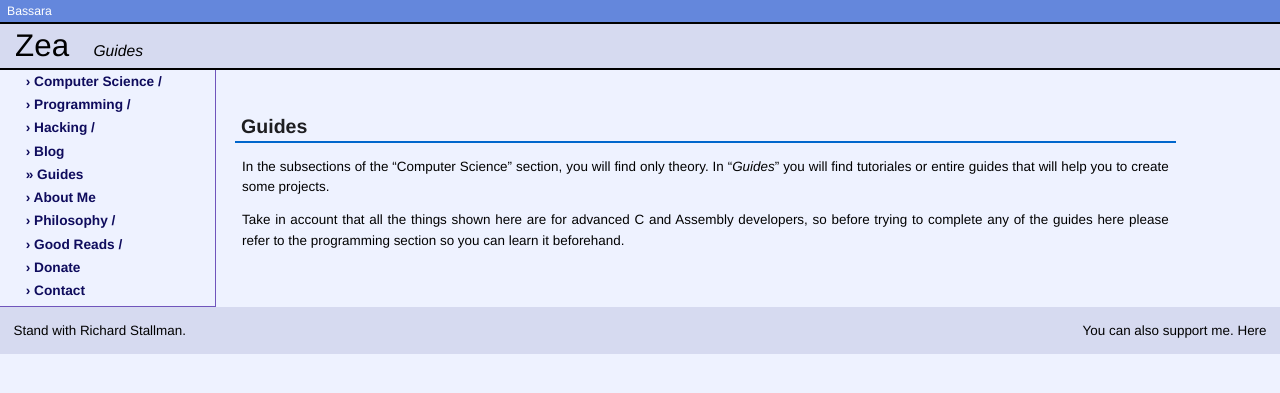
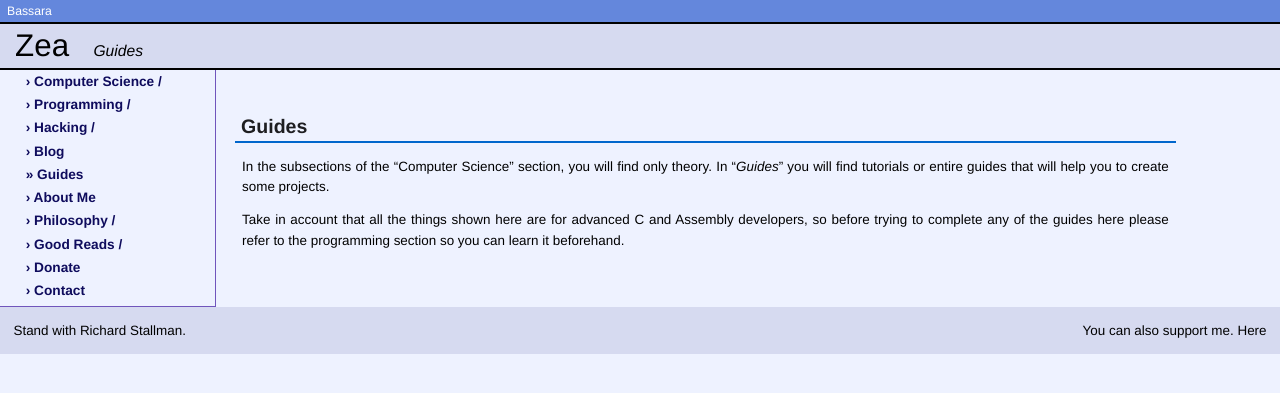
Before and after one commit to LovelaceC/Zea, a Jekyll site: the page built from guides.html, in a window 1280 px wide. Shown: the top 393 px of the page. Built offline with Jekyll 4.4.1, drawn with Linux system fonts in a browser that asks for light colours.

```diff
--- a/_config.yml
+++ b/_config.yml
@@ -9,3 +9,5 @@ tags:
   - free
   - courses
   - learning
+
+highlighter: rouge
--- a/_data/sidebar.yml
+++ b/_data/sidebar.yml
@@ -11,7 +11,7 @@
   url: /programming
   sub:
     - title: C
-      url: #
+      url: /programming/c
     - title: Lisp
       url: #
     - title: Perl
--- a/_includes/head.html
+++ b/_includes/head.html
@@ -5,5 +5,6 @@
     <title>{{ page.title }} | {{ site.title }}</title>
 
     <link href="/assets/css/style.css" rel="stylesheet"/>
+    <link href="/assets/css/emacs.css" rel="stylesheet"/>
   </head>
   <body>
--- /dev/null
+++ b/assets/css/emacs.css
@@ -0,0 +1,69 @@
+.highlighter-rouge  { border: #CCC 1px solid; border-radius: 5px; }
+.highlight .hll { background-color: #ffffcc }
+.highlight .c { color: #008800; font-style: italic } /* Comment */
+.highlight .err { border: 1px solid #FF0000 } /* Error */
+.highlight .k { color: #AA22FF; font-weight: bold } /* Keyword */
+.highlight .o { color: #666666 } /* Operator */
+.highlight .ch { color: #008800; font-style: italic } /* Comment.Hashbang */
+.highlight .cm { color: #008800; font-style: italic } /* Comment.Multiline */
+.highlight .cp { color: #008800 } /* Comment.Preproc */
+.highlight .cpf { color: #008800; font-style: italic } /* Comment.PreprocFile */
+.highlight .c1 { color: #008800; font-style: italic } /* Comment.Single */
+.highlight .cs { color: #008800; font-weight: bold } /* Comment.Special */
+.highlight .gd { color: #A00000 } /* Generic.Deleted */
+.highlight .ge { font-style: italic } /* Generic.Emph */
+.highlight .gr { color: #FF0000 } /* Generic.Error */
+.highlight .gh { color: #000080; font-weight: bold } /* Generic.Heading */
+.highlight .gi { color: #00A000 } /* Generic.Inserted */
+.highlight .go { color: #888888 } /* Generic.Output */
+.highlight .gp { color: #000080; font-weight: bold } /* Generic.Prompt */
+.highlight .gs { font-weight: bold } /* Generic.Strong */
+.highlight .gu { color: #800080; font-weight: bold } /* Generic.Subheading */
+.highlight .gt { color: #0044DD } /* Generic.Traceback */
+.highlight .kc { color: #AA22FF; font-weight: bold } /* Keyword.Constant */
+.highlight .kd { color: #AA22FF; font-weight: bold } /* Keyword.Declaration */
+.highlight .kn { color: #AA22FF; font-weight: bold } /* Keyword.Namespace */
+.highlight .kp { color: #AA22FF } /* Keyword.Pseudo */
+.highlight .kr { color: #AA22FF; font-weight: bold } /* Keyword.Reserved */
+.highlight .kt { color: #00BB00; font-weight: bold } /* Keyword.Type */
+.highlight .m { color: #666666 } /* Literal.Number */
+.highlight .s { color: #BB4444 } /* Literal.String */
+.highlight .na { color: #BB4444 } /* Name.Attribute */
+.highlight .nb { color: #AA22FF } /* Name.Builtin */
+.highlight .nc { color: #0000FF } /* Name.Class */
+.highlight .no { color: #880000 } /* Name.Constant */
+.highlight .nd { color: #AA22FF } /* Name.Decorator */
+.highlight .ni { color: #999999; font-weight: bold } /* Name.Entity */
+.highlight .ne { color: #D2413A; font-weight: bold } /* Name.Exception */
+.highlight .nf { color: #00A000 } /* Name.Function */
+.highlight .nl { color: #A0A000 } /* Name.Label */
+.highlight .nn { color: #0000FF; font-weight: bold } /* Name.Namespace */
+.highlight .nt { color: #008000; font-weight: bold } /* Name.Tag */
+.highlight .nv { color: #B8860B } /* Name.Variable */
+.highlight .ow { color: #AA22FF; font-weight: bold } /* Operator.Word */
+.highlight .w { color: #bbbbbb } /* Text.Whitespace */
+.highlight .mb { color: #666666 } /* Literal.Number.Bin */
+.highlight .mf { color: #666666 } /* Literal.Number.Float */
+.highlight .mh { color: #666666 } /* Literal.Number.Hex */
+.highlight .mi { color: #666666 } /* Literal.Number.Integer */
+.highlight .mo { color: #666666 } /* Literal.Number.Oct */
+.highlight .sa { color: #BB4444 } /* Literal.String.Affix */
+.highlight .sb { color: #BB4444 } /* Literal.String.Backtick */
+.highlight .sc { color: #BB4444 } /* Literal.String.Char */
+.highlight .dl { color: #BB4444 } /* Literal.String.Delimiter */
+.highlight .sd { color: #BB4444; font-style: italic } /* Literal.String.Doc */
+.highlight .s2 { color: #BB4444 } /* Literal.String.Double */
+.highlight .se { color: #BB6622; font-weight: bold } /* Literal.String.Escape */
+.highlight .sh { color: #BB4444 } /* Literal.String.Heredoc */
+.highlight .si { color: #BB6688; font-weight: bold } /* Literal.String.Interpol */
+.highlight .sx { color: #008000 } /* Literal.String.Other */
+.highlight .sr { color: #BB6688 } /* Literal.String.Regex */
+.highlight .s1 { color: #BB4444 } /* Literal.String.Single */
+.highlight .ss { color: #B8860B } /* Literal.String.Symbol */
+.highlight .bp { color: #AA22FF } /* Name.Builtin.Pseudo */
+.highlight .fm { color: #00A000 } /* Name.Function.Magic */
+.highlight .vc { color: #B8860B } /* Name.Variable.Class */
+.highlight .vg { color: #B8860B } /* Name.Variable.Global */
+.highlight .vi { color: #B8860B } /* Name.Variable.Instance */
+.highlight .vm { color: #B8860B } /* Name.Variable.Magic */
+.highlight .il { color: #666666 } /* Literal.Number.Integer.Long */
--- a/computer-science/os/index.html
+++ b/computer-science/os/index.html
@@ -16,5 +16,6 @@ section.
 
 ### Introduction
 
-[Introduction to computer systems](/computer-science/os/introduction-cs.html)<br>
-[How hardware devices work together](/computer-science/os/hardware-together.html)
+[Introduction to computer systems](/computer-science/os/introduction-cs)<br>
+[How hardware devices work together](/computer-science/os/hardware-together)<br>
+[Needed for operating systems from scratch](/computer-science/os/scratch)<br>
--- a/guides.html
+++ b/guides.html
@@ -6,7 +6,7 @@ layout: page
 # Guides
 
 In the subsections of the "Computer Science" section, you will find only theory.
-In "_Guides_" you will find tutoriales or entire guides that will help you to
+In "_Guides_" you will find tutorials or entire guides that will help you to
 create some projects.
 
 Take in account that all the things shown here are for advanced C and Assembly
```
Also changed, not shown: computer-science/os/scratch.html (added, +10 -0 lines), programming/c.html (added, +15 -0 lines), programming/deep-learningc/index.html (added, +19 -0 lines), programming/deep-learningc/simo.html (added, +97 -0 lines), programming/deep-learningc/siso.html (added, +87 -0 lines), programming/deep-learningc/img/simo1.png (added), programming/deep-learningc/img/siso1.png (added).
